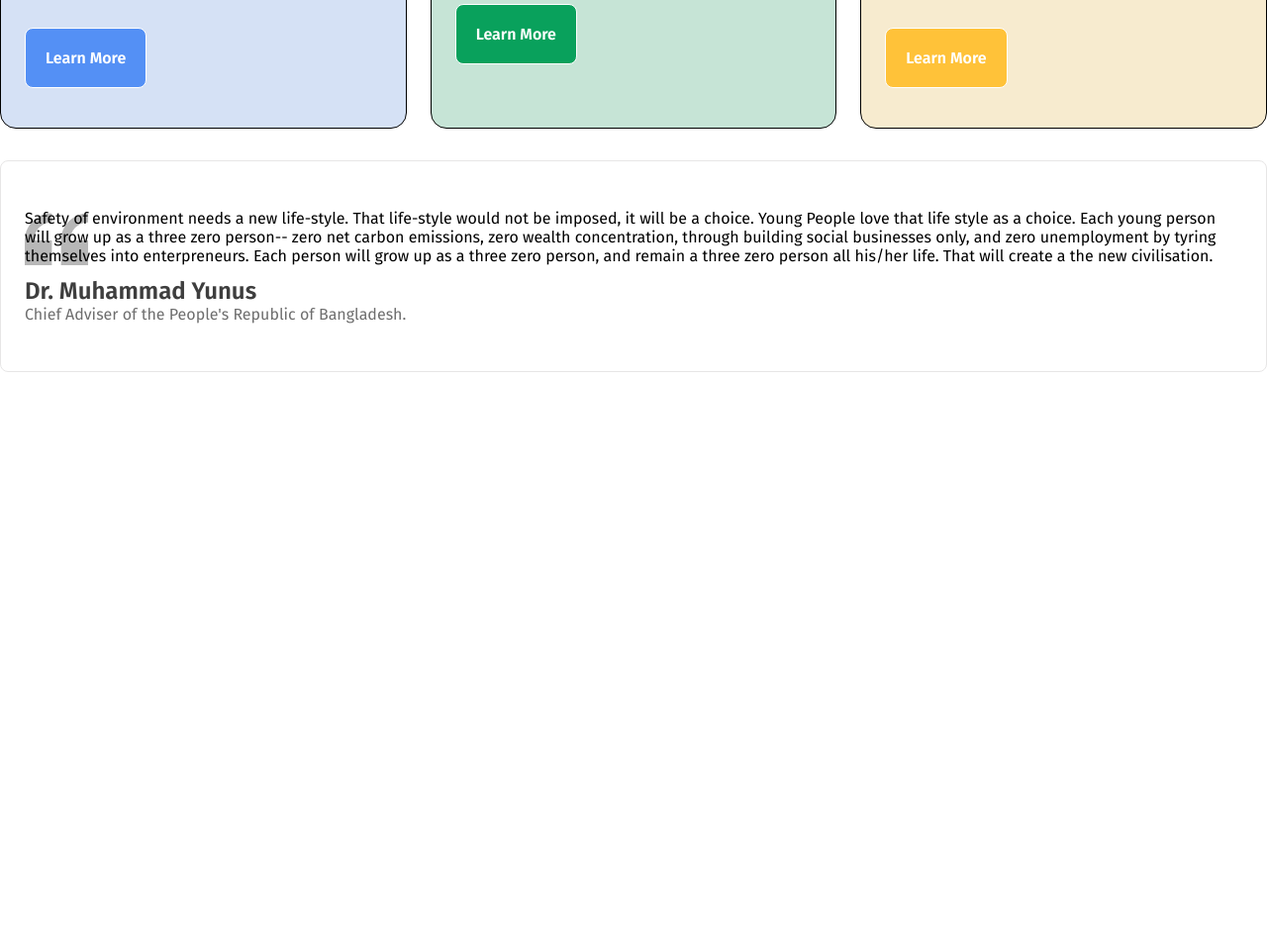
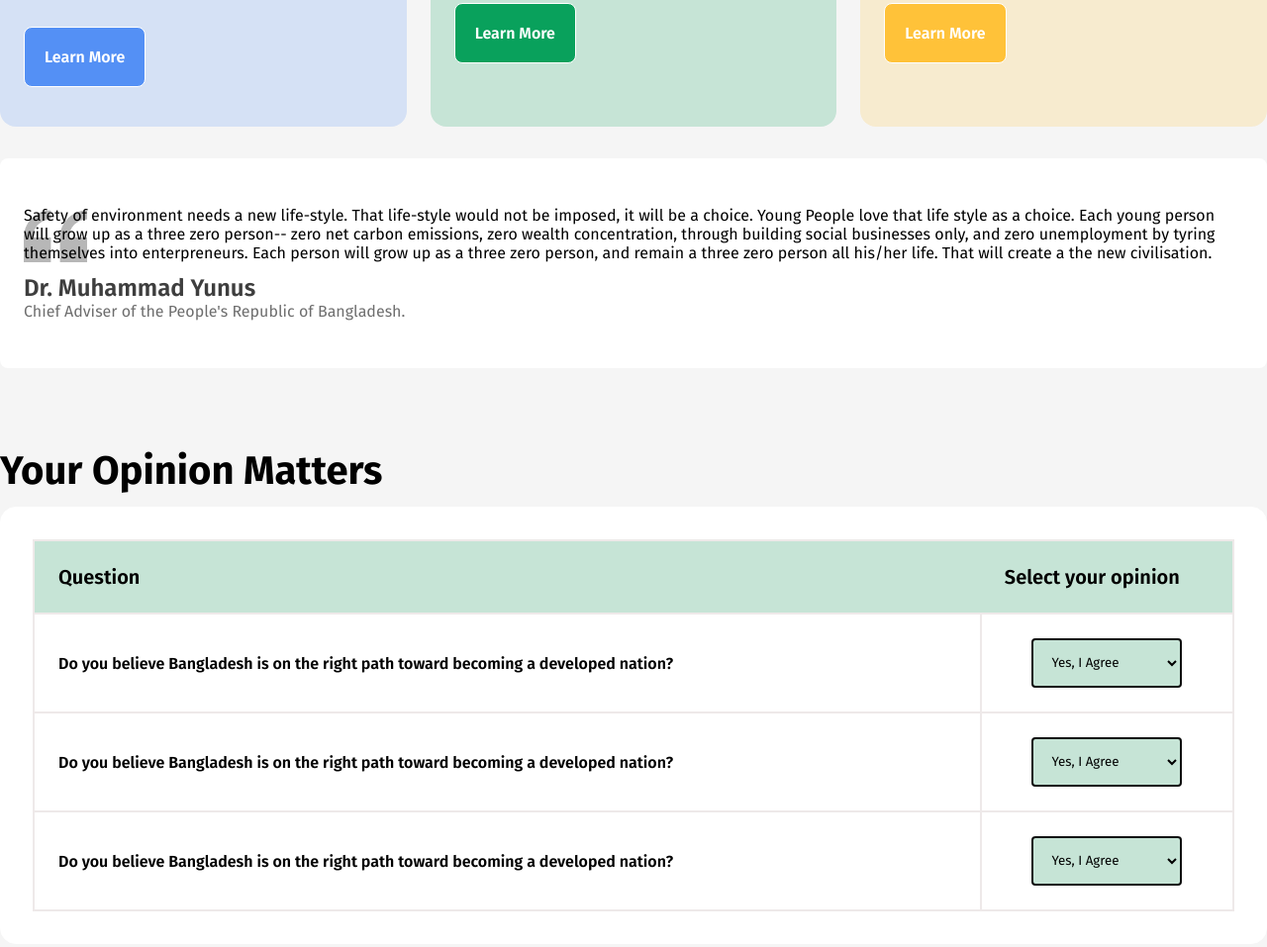
Before and after one commit to rimonmostafiz/Bangladesh-2.0, a plain HTML site: page index.html in a window 1280 px wide. Shown: the part 1695-2652 px from the top of the page at 99% size. Before the commit the page ends 2231 px from the top, so only its background shows below. Drawn offline with Linux system fonts and the light colour scheme.

Commit message:
Your opinion counts! Finished crafting the Opinion section :bulb:

```diff
--- a/index.html
+++ b/index.html
@@ -1,18 +1,20 @@
 <!DOCTYPE html>
 <html lang="en">
+
 <head>
     <meta charset="UTF-8">
     <meta name="viewport" content="width=device-width, initial-scale=1.0">
     <link rel="stylesheet" href="./styles/main.css">
     <title>Bangladesh 2.0</title>
 </head>
+
 <body>
     <header>
         <nav class="nav">
             <div class="nav-container">
                 <div class="nav-title">
                     <h2 class="nav-title">Bangladesh 2.0</h3>
-                    <button class="nav-btn">Sign In</button>
+                        <button class="nav-btn">Sign In</button>
                 </div>
             </div>
         </nav>
@@ -36,24 +38,28 @@
             <p class="piller-header">Piller of "Bangladesh 2.0"</p>
             <div class="piller-container">
                 <div class="piller-card">
-                    <img class="piller-card-icon", src="./assets/card-icon.png" alt="">
+                    <img class="piller-card-icon" , src="./assets/card-icon.png" alt="">
                     <h3 class="piller-card-header">Innovation</h3>
-                    <p class="piller-card-paragraph">Vision or initiative focused on propelling Bangladesh into a new era of innovation, technology, and development.</p>
+                    <p class="piller-card-paragraph">Vision or initiative focused on propelling Bangladesh into a new
+                        era of innovation, technology, and development.</p>
                 </div>
                 <div class="piller-card">
-                    <img class="piller-card-icon", src="./assets/card-icon.png" alt="">
+                    <img class="piller-card-icon" , src="./assets/card-icon.png" alt="">
                     <h3 class="piller-card-header">Sustainability</h3>
-                    <p class="piller-card-paragraph">Focus on creating a roadmap to build a greener, more resilient, and sustainable future for the nation.</p>
+                    <p class="piller-card-paragraph">Focus on creating a roadmap to build a greener, more resilient, and
+                        sustainable future for the nation.</p>
                 </div>
                 <div class="piller-card">
-                    <img class="piller-card-icon", src="./assets/card-icon.png" alt="">
+                    <img class="piller-card-icon" , src="./assets/card-icon.png" alt="">
                     <h3 class="piller-card-header">Infrastructure</h3>
-                    <p class="piller-card-paragraph">Focus on sustainable infrastructure framework to support economic growth, and enhance global competitiveness.</p>
+                    <p class="piller-card-paragraph">Focus on sustainable infrastructure framework to support economic
+                        growth, and enhance global competitiveness.</p>
                 </div>
                 <div class="piller-card">
-                    <img class="piller-card-icon", src="./assets/card-icon.png" alt="">
+                    <img class="piller-card-icon" , src="./assets/card-icon.png" alt="">
                     <h3 class="piller-card-header">Empowerment</h3>
-                    <p class="piller-card-paragraph">Focuses on uplifting people by addressing socio-economic inequalities, fostering innovation, and building resilience.</p>
+                    <p class="piller-card-paragraph">Focuses on uplifting people by addressing socio-economic
+                        inequalities, fostering innovation, and building resilience.</p>
                 </div>
             </div>
         </section>
@@ -61,39 +67,49 @@
             <div class="vision-container">
                 <div class="vision-header">
                     <h2>The Vision of Future</h2>
-                    <p>Bangladesh 2.0 aims to redefine the nation’s trajectory by embracing cutting-edge technology, promoting inclusive growth, and ensuring sustainability. With initiatives in renewable energy, digital transformation, and robust infrastructure, the country is set to become a global model of development.</p>
+                    <p>Bangladesh 2.0 aims to redefine the nation’s trajectory by embracing cutting-edge technology,
+                        promoting inclusive growth, and ensuring sustainability. With initiatives in renewable energy,
+                        digital transformation, and robust infrastructure, the country is set to become a global model
+                        of development.</p>
                 </div>
                 <div class="vision-card-container">
                     <div class="vision-card vision-card-blue">
-                        <img class="vision-card-icon", src="./assets/card-icon.png" alt="">
+                        <img class="vision-card-icon" , src="./assets/card-icon.png" alt="">
                         <div class="vision-card-header">
                             <h3 class="vision-card-title">Digital Tranformation</h3>
-                            <p class="vision-card-description">Creating a nationwide digital ecosystem to enhance connectivity and access to services for all citizens.</p>
+                            <p class="vision-card-description">Creating a nationwide digital ecosystem to enhance
+                                connectivity and access to services for all citizens.</p>
                         </div>
                         <button class="vision-card-button">Learn More</button>
                     </div>
                     <div class="vision-card vision-card-green">
-                        <img class="vision-card-icon", src="./assets/card-icon.png" alt="">
+                        <img class="vision-card-icon" , src="./assets/card-icon.png" alt="">
                         <div class="vision-card-header">
                             <h3 class="vision-card-title">Green Engergy</h3>
-                            <p class="vision-card-description">Investments in solar and wind energy to ensure a sustainable and eco-friendly future.</p>
+                            <p class="vision-card-description">Investments in solar and wind energy to ensure a
+                                sustainable and eco-friendly future.</p>
                         </div>
                         <button class="vision-card-button">Learn More</button>
                     </div>
                     <div class="vision-card vision-card-yellow">
-                        <img class="vision-card-icon", src="./assets/card-icon.png" alt="">
+                        <img class="vision-card-icon" , src="./assets/card-icon.png" alt="">
                         <div class="vision-card-header">
                             <h3 class="vision-card-title">Mordern Infrastructure</h3>
-                            <p class="vision-card-description">Building state-of-the-art infrastructure to support economic growth and global competitiveness.</p>
+                            <p class="vision-card-description">Building state-of-the-art infrastructure to support
+                                economic growth and global competitiveness.</p>
                         </div>
                         <button class="vision-card-button">Learn More</button>
                     </div>
                 </div>
                 <div class="chief-advisor">
                     <div class="quote">
-                        <p class="text">Safety of environment needs a new life-style. That life-style would not be imposed, it will be a choice.
-                            Young People love that life style as a choice. Each young person will grow up as a three zero person-- zero net carbon emissions, zero wealth concentration, through building social businesses only, and zero unemployment by tyring themselves into enterpreneurs.
-                            Each person will grow up as a three zero person, and remain a three zero person all his/her life. That will create a the new civilisation.
+                        <p class="text">Safety of environment needs a new life-style. That life-style would not be
+                            imposed, it will be a choice.
+                            Young People love that life style as a choice. Each young person will grow up as a three
+                            zero person-- zero net carbon emissions, zero wealth concentration, through building social
+                            businesses only, and zero unemployment by tyring themselves into enterpreneurs.
+                            Each person will grow up as a three zero person, and remain a three zero person all his/her
+                            life. That will create a the new civilisation.
                         </p>
                     </div>
                     <div class="intro">
@@ -103,6 +119,49 @@
                 </div>
             </div>
         </section>
+        <section class="opinion">
+            <h2 class="opinion-header">Your Opinion Matters</h2>
+            <div class="opinion-container">
+                <table class="opinion-table">
+                    <thead>
+                        <tr class="table-col-title">
+                            <th>Question</th>
+                            <th>Select your opinion</th>
+                        </tr>
+                    </thead>
+                    <tbody>
+                        <tr class="table-row">
+                            <td>Do you believe Bangladesh is on the right path toward becoming a developed nation?</td>
+                            <td class="sel-opt-data">
+                                <select class="table-select-option" name="select-option-row-1" id="sel-opt-row-1">
+                                    <option class="option" value="agree">Yes, I Agree</option>
+                                    <option class="option" value="disagree">No, I Don't</option>
+                                </select>
+                            </td>
+                        </tr>
+                        <tr class="table-row">
+                            <td>Do you believe Bangladesh is on the right path toward becoming a developed nation?</td>
+                            <td class="sel-opt-data">
+                                <select class="table-select-option" name="select-option-row-" 2 id="sel-opt-row-2">
+                                    <option class="option" value="agree">Yes, I Agree</option>
+                                    <option class="option" value="disagree">No, I Don't</option>
+                                </select>
+                            </td>
+                        </tr>
+                        <tr class="table-row">
+                            <td>Do you believe Bangladesh is on the right path toward becoming a developed nation?</td>
+                            <td class="sel-opt-data">
+                                <select class="table-select-option" name="select-option-row-3" id="sel-opt-row-3">
+                                    <option class="option" value="agree">Yes, I Agree</option>
+                                    <option class="option" value="disagree">No, I Don't</option>
+                                </select>
+                            </td>
+                        </tr>
+                    </tbody>
+                </table>
+            </div>
+        </section>
     </main>
 </body>
+
 </html>
--- a/styles/main.css
+++ b/styles/main.css
@@ -7,7 +7,7 @@
 }
 
 body {
-    background-color: F5F5F5;
+    background-color: #F5F5F5 !important;
     opacity: 100%;
 }
 
@@ -165,7 +165,6 @@ main {
 }
 
 .vision-card {
-    border: 1px solid black;
     border-radius: 16px;
     padding: 24px;
     width: 410px;
@@ -230,9 +229,9 @@ main {
 
 .chief-advisor {
     background-color: #FFFFFF;
-    border: 1px solid rgb(231, 230, 230);
+    /* border: 1px solid rgb(231, 230, 230); */
     max-width: 1280px;
-    max-height:256px;
+    max-height: 256px;
     margin: 0 auto;
     padding: 48px 24px;
     border-radius: 8px;
@@ -256,3 +255,87 @@ main {
     color: #0E0E0E;
     opacity: 60%;
 }
+
+.opinion-header {
+    font-weight: bold;
+    font-size: 40px;
+    margin-bottom: 12px;
+}
+
+.opinion-container {
+    padding: 32px;
+    border-radius: 16px;
+    border: 1px solid #FFFFFF;
+    background-color: #FFFFFF;
+}
+
+.opinion-table {
+    width: 100%;
+    align-items: center;
+    border-collapse: collapse;
+}
+
+.table-col-title th {
+    padding: 24px;
+    background-color: #C6E4D6;
+    border: none;
+    font-weight: 600;
+    font-size: 20px;
+    margin: 0 auto;
+}
+
+.table-row td {
+    padding: 24px;
+}
+
+/* .table-row:nth-child(2) {
+    align-items: right;
+    margin: auto 0;
+} */
+
+/* .sel-opt-data select{
+    align-items: right;
+} */
+
+.table-col-title:nth-child(1) {
+    text-align: left;
+}
+
+.table-col-title:nth-child(2) {
+    text-align: right;
+}
+
+table,
+th,
+td {
+    border: 2px solid rgb(238, 233, 233);
+}
+
+.table-select-option {
+    background-color: #C6E4D6;
+    border-radius: 4px;
+    padding: 14px;
+    border: 2px solid #0E0E0E;
+}
+
+.table-select-option .option {
+    font-size: 20px;
+    font-weight: 800;
+}
+
+.table-row td:nth-child(1) {
+    font-size: 16;
+    font-weight: 600;
+    padding: 24px;
+    width: 75%;
+}
+
+.table-row td:nth-child(2) {
+    width: 20%;
+    margin: 0 auto;
+    text-align: center;
+}
+
+.sel-opt-data select {
+    width: 152px;
+}
```
